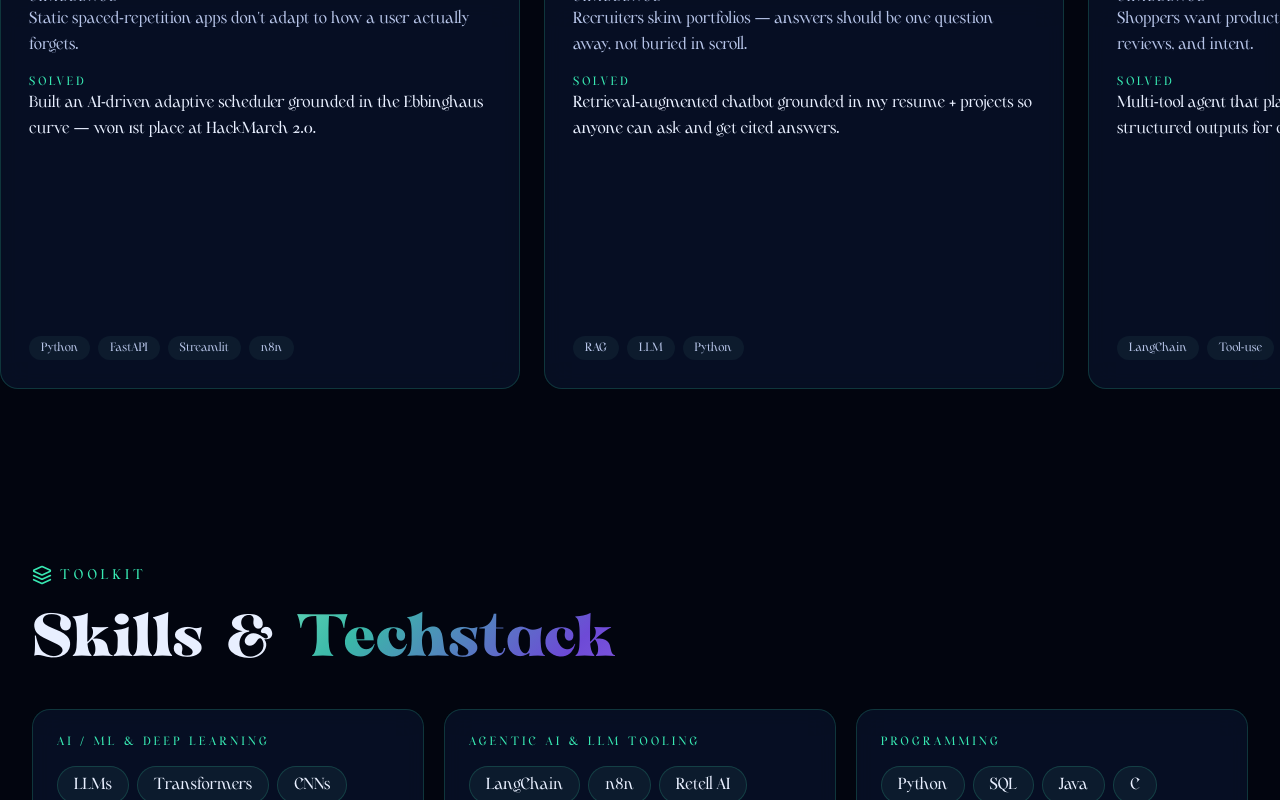
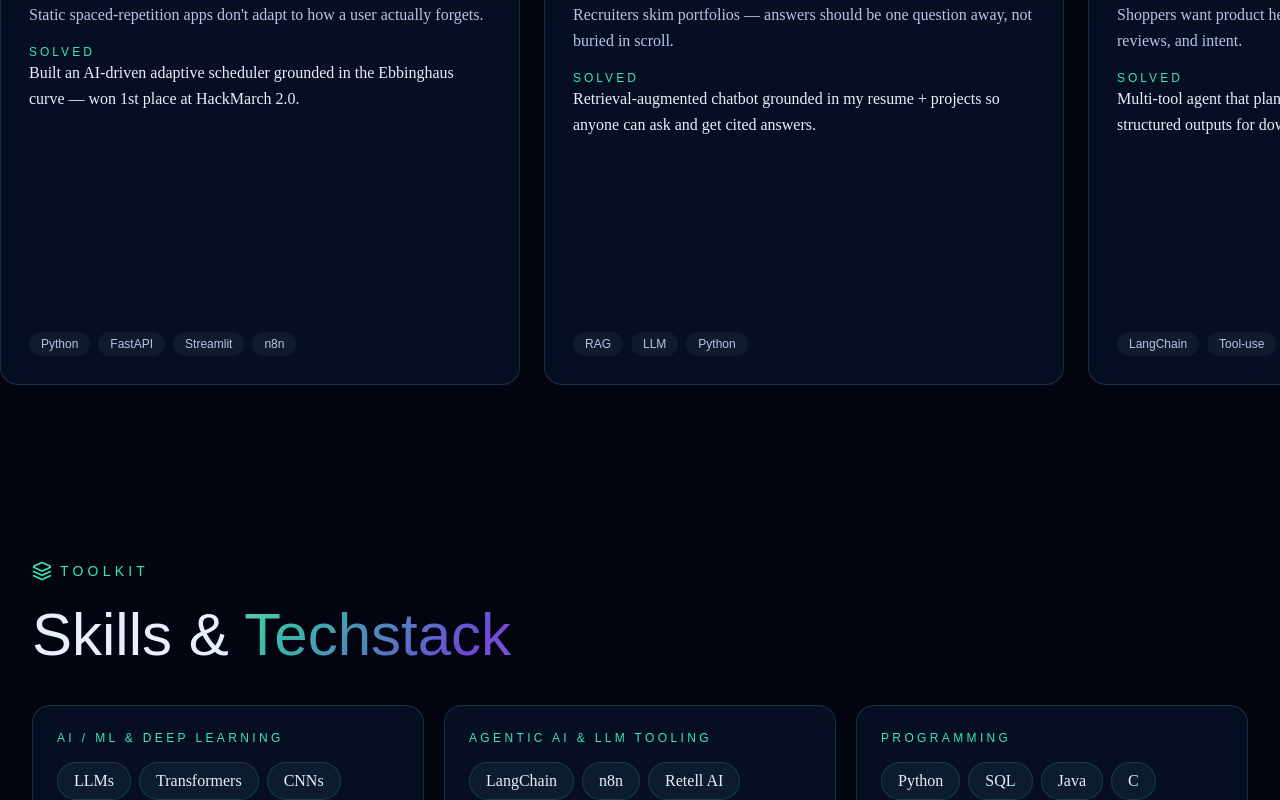
Before and after one commit to sarikashirolkar/new_portfolio, a Next.js app: page / in a window 1280 px wide. Shown: the part 3502-4302 px from the top of the page. Built offline with nearby package versions, Linux system fonts and the light colour scheme; no server answers.

Commit message:
Use Times and Arial fonts

```diff
--- a/app/globals.css
+++ b/app/globals.css
@@ -92,11 +92,11 @@
   --accent-2: #8b5cf6;
   --border: rgba(56, 232, 178, 0.18);
   --card: rgba(10, 20, 45, 0.65);
-  --font-name: "Silute", Georgia, serif;
-  --font-display: "Antigua", "Brixton", Georgia, serif;
-  --font-accent: "Antigua", "Brixton", Georgia, serif;
-  --font-sans: "Silver Garden", Verdana, Geneva, system-ui, sans-serif;
-  --font-mono: "Silver Garden", Verdana, Geneva, system-ui, sans-serif;
+  --font-name: Arial, Helvetica, sans-serif;
+  --font-display: Arial, Helvetica, sans-serif;
+  --font-accent: Arial, Helvetica, sans-serif;
+  --font-sans: "Times New Roman", Times, serif;
+  --font-mono: Arial, Helvetica, sans-serif;
 }
 
 .light {
--- a/tailwind.config.ts
+++ b/tailwind.config.ts
@@ -18,11 +18,11 @@ const config: Config = {
         },
       },
       fontFamily: {
-        name: ["var(--font-name)", "Georgia", "serif"],
-        display: ["var(--font-display)", "Georgia", "serif"],
-        accent: ["var(--font-accent)", "Georgia", "serif"],
-        sans: ["var(--font-sans)", "Verdana", "system-ui", "sans-serif"],
-        mono: ["var(--font-mono)", "Verdana", "system-ui", "sans-serif"],
+        name: ["var(--font-name)", "Arial", "Helvetica", "sans-serif"],
+        display: ["var(--font-display)", "Arial", "Helvetica", "sans-serif"],
+        accent: ["var(--font-accent)", "Arial", "Helvetica", "sans-serif"],
+        sans: ["var(--font-sans)", "Times New Roman", "Times", "serif"],
+        mono: ["var(--font-mono)", "Arial", "Helvetica", "sans-serif"],
       },
       animation: {
         "aurora-shift": "auroraShift 18s ease-in-out infinite",
```
